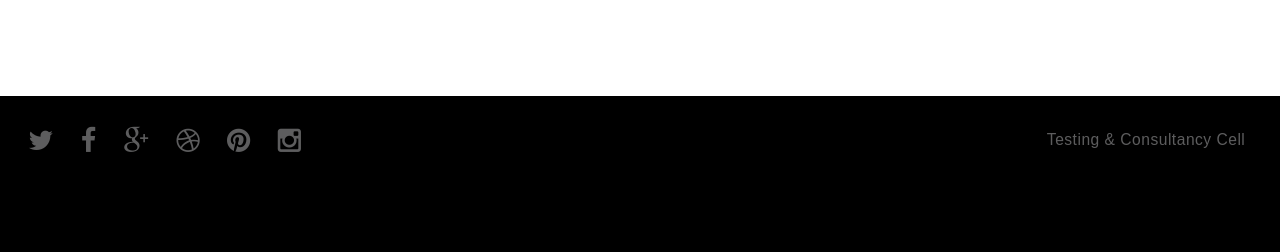
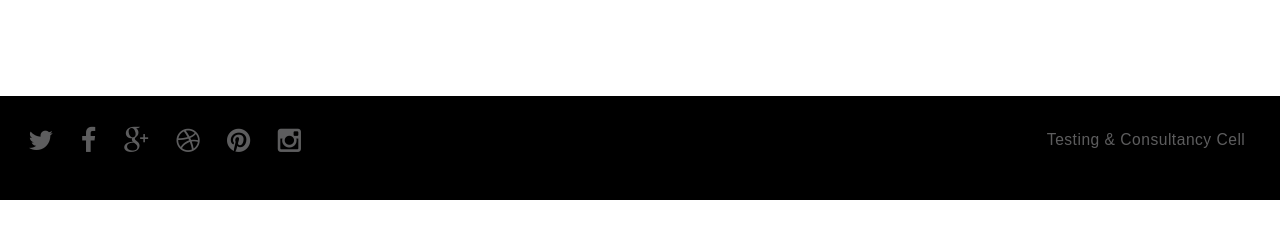
Before and after one commit to amisha2016/TCC, a PHP site: page /TCC/achievements.php in a window 1280 px wide. Shown: the part 702-954 px from the top of the page. After the commit the page ends 902 px from the top, so only its background shows below. Run offline with PHP 8.4, Linux system fonts and the light colour scheme.

Commit message:
Fixes the header and footer

```diff
--- a/tcc/css/style.css
+++ b/tcc/css/style.css
@@ -665,7 +665,7 @@
 		top: 0;
 		width: 100%;
 		background: #fff;
-		background: rgba(255,255,255,0.95);
+		background: rgba(255,255,255,1);
 		height: 3em;
 		line-height: 3em;
 		box-shadow: 0 0 0.15em 0 rgba(0,0,0,0.1);
@@ -861,7 +861,7 @@
 
 	#footer {
 		position: relative;
-		height: 9em;
+		height: 6em;
 		line-height: 5em;
 		margin: 0;
 		background: #000;
```
